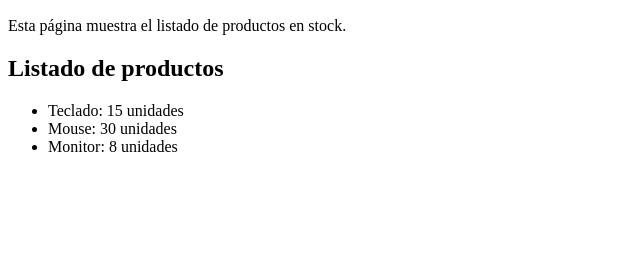
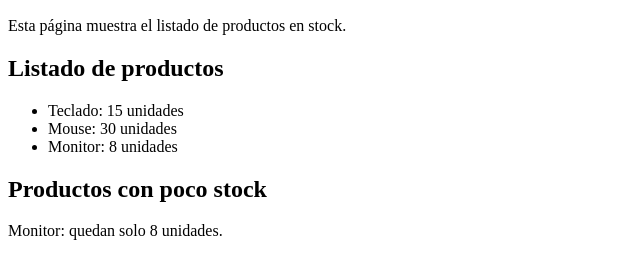
Before and after one commit to ZakeD6-1/parcial2-v2-software, a plain HTML site: page index.html in a window 1280 px wide. Shown: the part 110-388 px from the top of the page, without its empty margins (0-640 px from the left). Drawn offline with Linux system fonts and the light colour scheme.

Commit message:
Se agrego sección de productos con poco stock

```diff
--- a/index.html
+++ b/index.html
@@ -22,6 +22,10 @@
             <li>Monitor: 8 unidades</li>
         </ul>
     </section>
+    <section>
+        <h2>Productos con poco stock</h2>
+        <p>Monitor: quedan solo 8 unidades.</p>
+    </section>
 </main>
 </body>
 </html>
```
